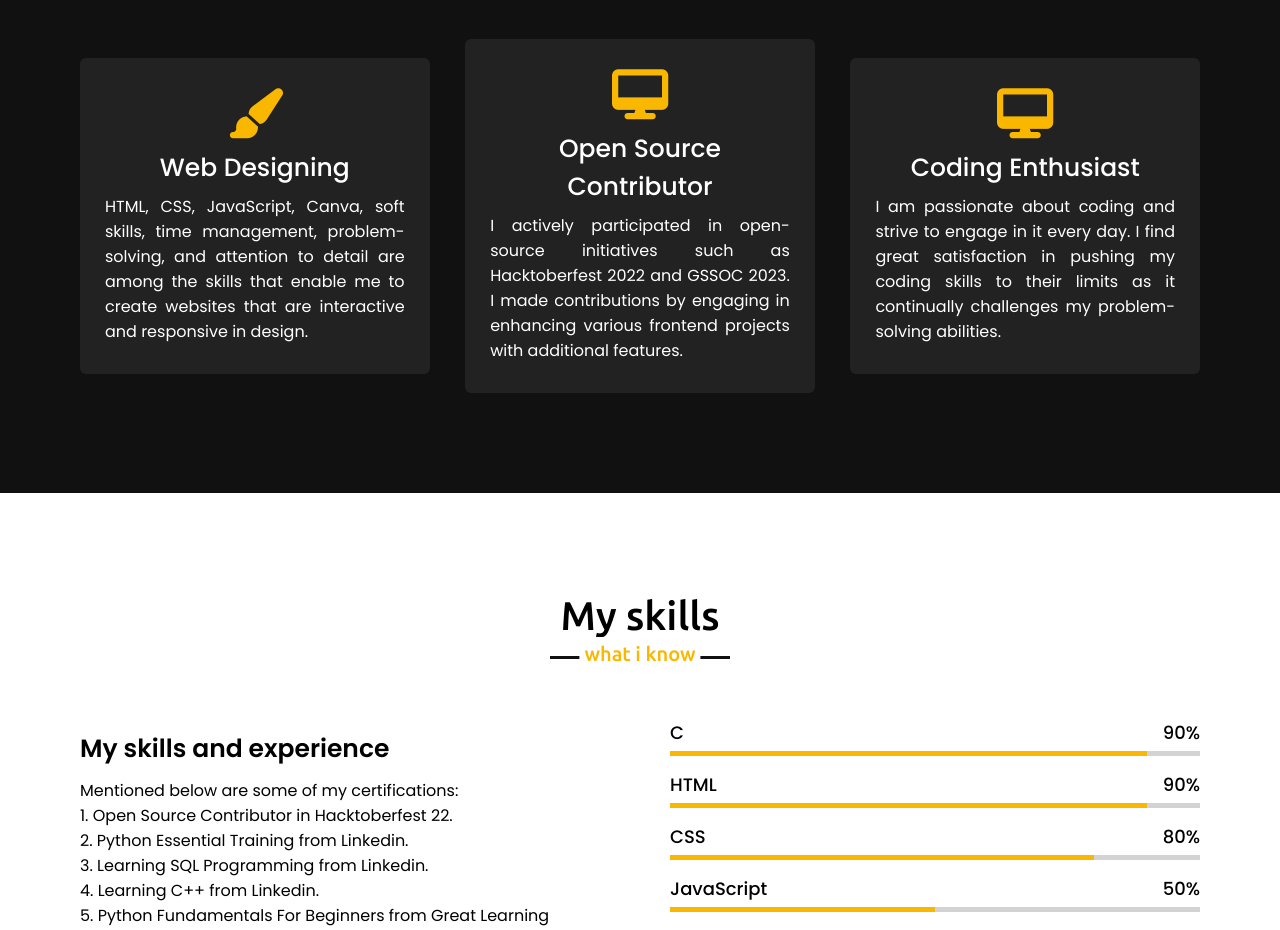
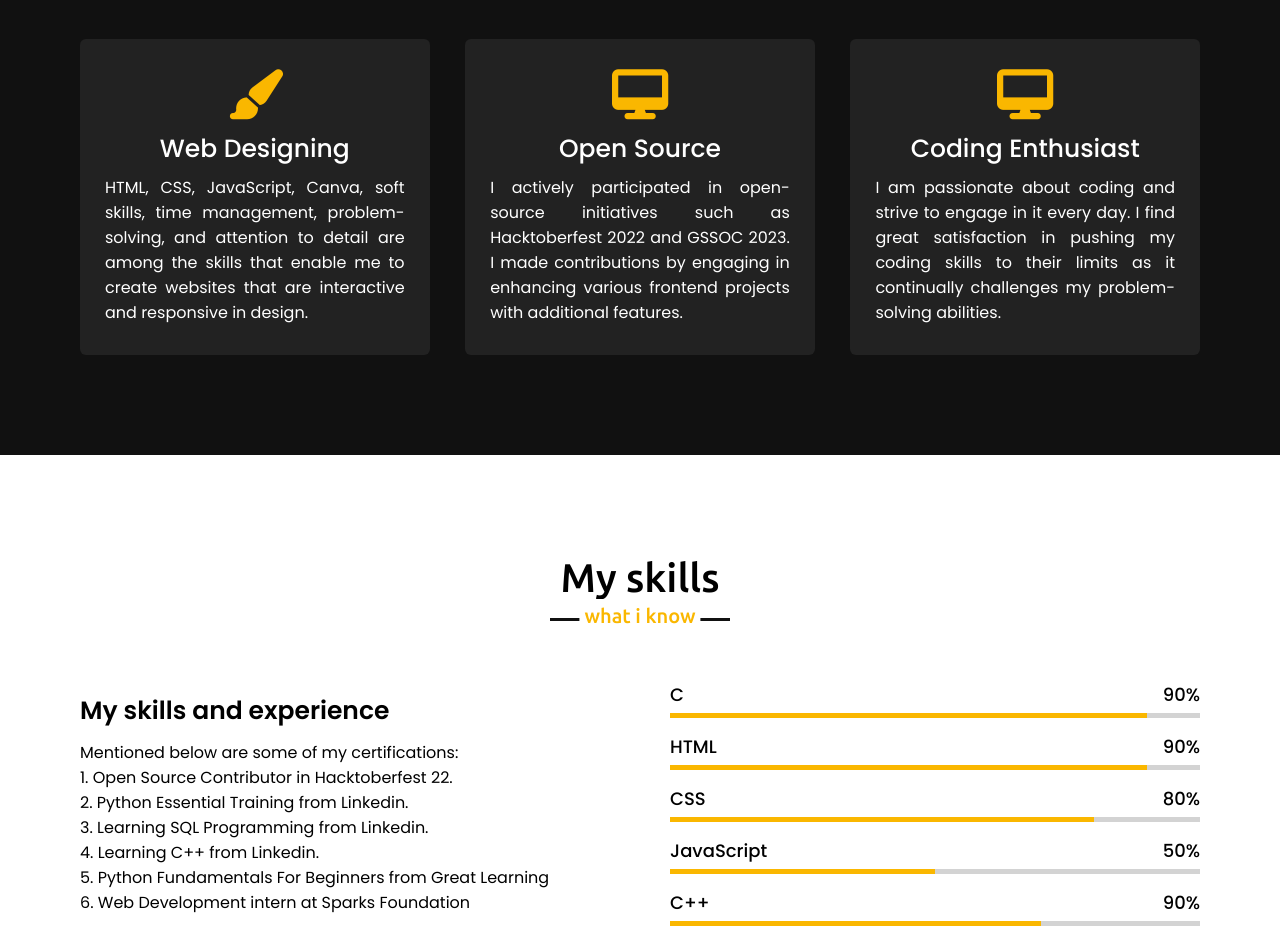
Before and after one commit to prachisingh1008/portfolio-of-prachi, a plain HTML site: page index.html in a window 1280 px wide. Shown: the part 1720-2650 px from the top of the page. Drawn offline with nearby package versions, Linux system fonts and the light colour scheme; a script that the page names is missing.

Commit message:
Update index.html

```diff
--- a/index.html
+++ b/index.html
@@ -87,7 +87,7 @@ I am an eager learner, a disciplined and dedicated individual who consistently s
                     <div class="card">
                         <div class="box">
                             <i class="fas fa-desktop"></i>
-                            <div class="text">Open Source Contributor</div>
+                            <div class="text">Open Source</div>
                             <p>I actively participated in open-source initiatives such as Hacktoberfest 2022 and GSSOC 2023. I made contributions by engaging in enhancing various frontend projects with additional features.</p>
                         </div>
                     </div>
```
